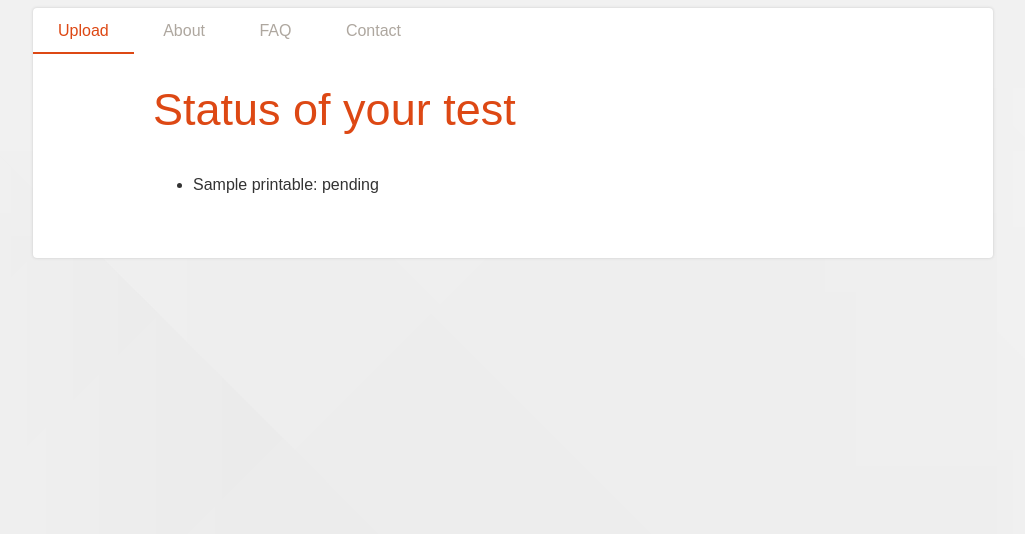
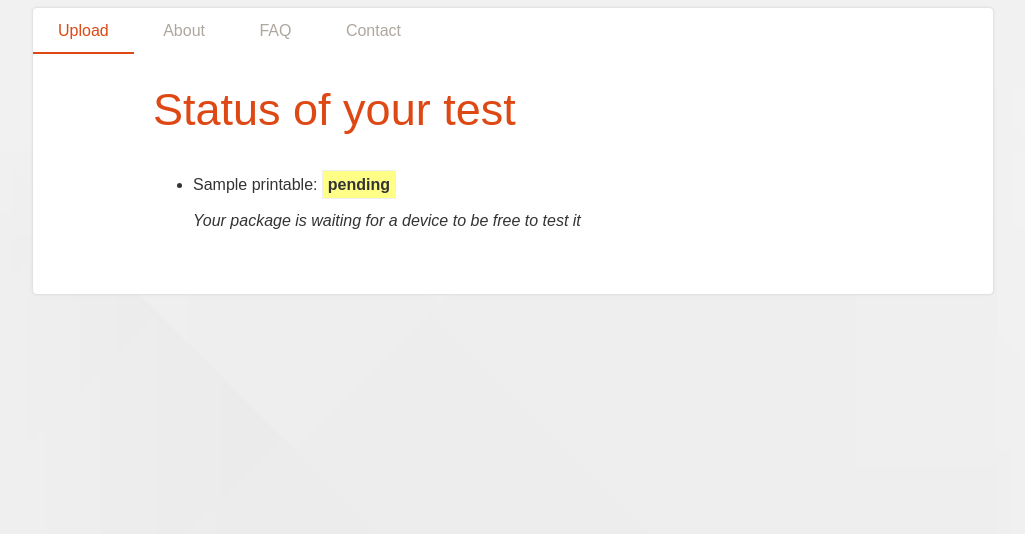
Before and after one commit to stuartlangridge/ubuntu-app-test, a Flask app: template server/templates/status.html in a window 1280 px wide. Shown: the top 534 px of the page, without its empty margins (127-1152 px from the left). Run offline with Flask 2, Linux system fonts and the light colour scheme; the template is opened without the code that fills it: most values are stand-ins (such as "Sample title", 1, 10 or a date in 2020).

Commit message:
Mke the status page show what a status means

```diff
--- a/server/templates/status.html
+++ b/server/templates/status.html
@@ -1,10 +1,21 @@
 {% extends "base.html" %}
 {% block title %}Upload{% endblock %}
+{% block head %}
+    {{ super() }}
+    <style type="text/css">
+    #content li strong { padding: 0.3em; border: 1px solid #efefef; }
+    #content li strong.pending { background: #ff8; }
+    #content li strong.claimed { background: #fa4; }
+    #content li strong.finished { background: #8f8; }
+    #content li strong.failed { background: #f88; }
+    </style>
+{% endblock %}
 {% block content %}
+{% set descriptions = {"pending": "Your package is waiting for a device to be free to test it", "claimed": "Your package is being tested by the device", "finished": "Your package has been tested and you should receive an email log of the test", "failed": "Your package failed to test correctly; see the email to work out why"} %}
 <h1>Status of your test</h1>
 <ul>
 {% for item in metadata.devices %}
-    <li>{{ item.printable|e }}: {{ item.status|e }}</li>
+    <li>{{ item.printable|e }}: <strong class="{{ item.status|e }}">{{ item.status|e }}</strong><br><br><em>{{ descriptions.get(item.status, "") }}</li>
 {% endfor %}
 </ul>
 <script>
```
